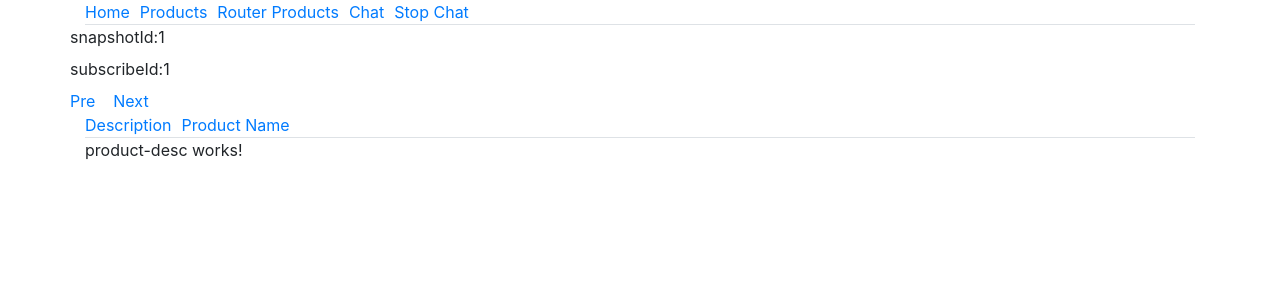
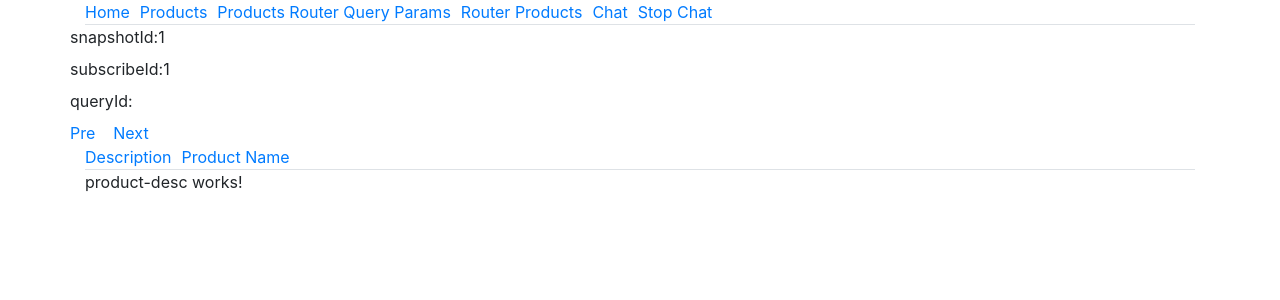
Before and after one commit to FredJiangFei/AngularDemo, an Angular app in the folder router-demo/: page /products/1 in a window 1280 px wide. Shown: the top 300 px of the page. Built offline with nearby package versions, Linux system fonts and the light colour scheme.

Commit message:
use queryParams

```diff
--- a/router-demo/package.json
+++ b/router-demo/package.json
@@ -22,6 +22,7 @@
     "@angular/platform-browser": "^5.0.0",
     "@angular/platform-browser-dynamic": "^5.0.0",
     "@angular/router": "^5.0.0",
+    "bootstrap": "^4.1.3",
     "core-js": "^2.4.1",
     "rxjs": "^5.5.2",
     "zone.js": "^0.8.14"
--- a/router-demo/src/app/app.component.html
+++ b/router-demo/src/app/app.component.html
@@ -7,6 +7,9 @@
         </li>
         <li role="presentation">
             <a [routerLink]="['/products']">Products</a>
+        </li>
+        <li role="presentation">
+            <a [routerLink]="['/products']" [queryParams]="{id:123}">Products Router Query Params</a>
         </li>
         <li role="presentation">
             <a href="#" (click)="goToProducts()">Router Products</a>
--- a/router-demo/src/app/product/product.component.html
+++ b/router-demo/src/app/product/product.component.html
@@ -7,6 +7,11 @@
 <div class="row">
     <label>subscribeId: </label>
     <span>{{subscribeId}}</span>
+</div>
+
+<div class="row">
+    <label>queryId: </label>
+    <span>{{queryId}}</span>
 </div>
 
 <div class="row">
--- a/router-demo/src/app/product/product.component.ts
+++ b/router-demo/src/app/product/product.component.ts
@@ -12,7 +12,6 @@ export class ProductComponent implements OnInit {
 
   constructor(private activedRouter: ActivatedRoute,
     private router: Router) {
-
   }
 
   ngOnInit() {
--- a/router-demo/src/app/products/products.component.html
+++ b/router-demo/src/app/products/products.component.html
@@ -1,3 +1,5 @@
+
+<h3>queryParams:{{queryId}}</h3>
 
 <div class="container">
     <div class="row" *ngFor="let p of products">
--- a/router-demo/src/app/products/products.component.ts
+++ b/router-demo/src/app/products/products.component.ts
@@ -1,3 +1,4 @@
+import { ActivatedRoute } from '@angular/router';
 import { Component, OnInit } from '@angular/core';
 import { Product } from './product';
 
@@ -7,12 +8,14 @@ import { Product } from './product';
   styleUrls: ['./products.component.css']
 })
 export class ProductsComponent implements OnInit {
-
+  public queryId: number;
   public products: Product[];
 
-  constructor() { }
+  constructor(private activedRouter: ActivatedRoute) { }
 
   ngOnInit() {
+    this.queryId = this.activedRouter.snapshot.queryParams['id'];
+
     this.products = [
       new Product(1, 'Car'),
       new Product(2, 'Computer')
```
